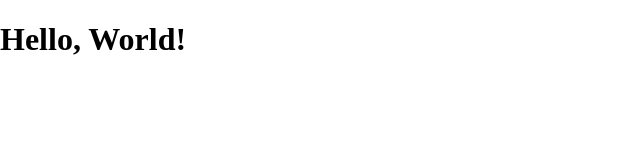
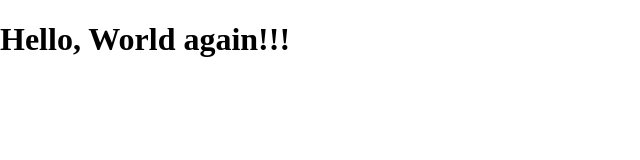
Before and after one commit to schaalar/template-test, a plain HTML site: page index.html in a window 1280 px wide. Shown: the whole page, without its empty margins (0-640 px from the left). Drawn offline with Linux system fonts and the light colour scheme.

Commit message:
another commit

```diff
--- a/index.html
+++ b/index.html
@@ -9,7 +9,7 @@
     <link rel="stylesheet" href="style.css">
 </head>
 <body>
-    <h1>Hello, World!</h1>
+    <h1>Hello, World again!!!</h1>
     <!-- Script -->
      <script src="script.js"></script>
 </body>
```
